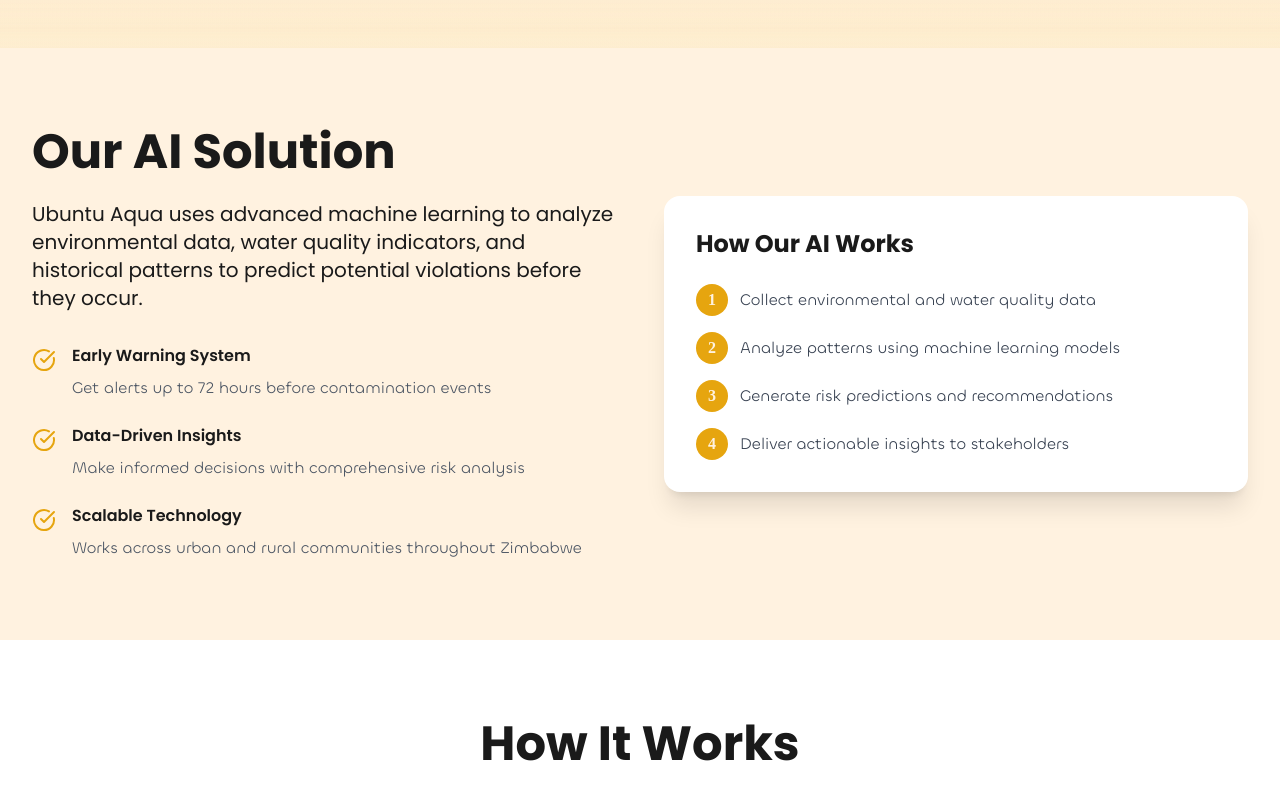
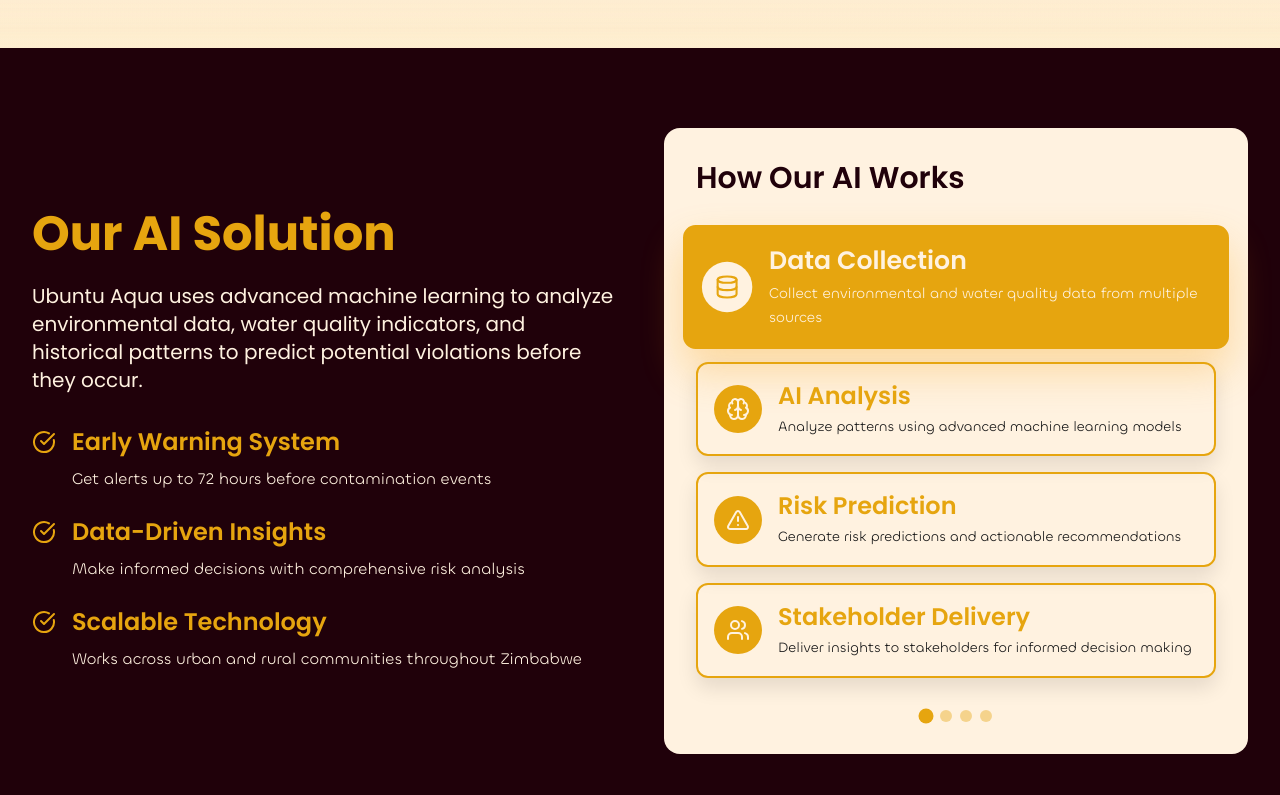
Before and after one commit to keith-ufumeli/ubuntu-aqua, a Next.js app: page / in a window 1280 px wide. Shown: the part 1980-2775 px from the top of the page. Built offline with nearby package versions, Linux system fonts and the light colour scheme.

Commit message:
Update color palette and enhance styling in Tailwind configuration and global styles: Change licorice color to a darker shade, add new text and background utility classes for licorice and antique white, and apply these styles in the Footer and Solution components for improved visual consistency.

```diff
--- a/src/app/globals.css
+++ b/src/app/globals.css
@@ -39,7 +39,7 @@
   :root {
     /* New color palette: Gamboge primary, Licorice secondary, Antique White background */
     --background: 34 100% 94%; /* Antique White #FAEBD7 */
-    --foreground: 0 0% 10%; /* Licorice #1A1A1A */
+    --foreground: 0 0% 10%; /* Licorice #1A1A1A  */
     --card: 34 100% 94%; /* Antique White #FAEBD7 */
     --card-foreground: 0 0% 10%; /* Licorice #1A1A1A */
     --popover: 34 100% 94%; /* Antique White #FAEBD7 */
@@ -198,4 +198,28 @@
   h1, h2, h3, h4, h5, h6 {
     @apply font-heading;
   }
+
+  .licorice-text {
+    @apply text-[#20010A];
+  }
+
+  .antique-white-text {
+    @apply text-[#FAEBD7];
+  }
+
+  .gamboge-text {
+    @apply text-[#E49B0F];
+  }
+
+  .licorice-background {
+    @apply bg-[#20010A];
+  }
+
+  .antique-white-background {
+    @apply bg-[#FAEBD7];
+  }
+
+  .gamboge-background {
+    @apply bg-[#E49B0F];
+  }
 }
--- a/src/components/layout/Footer.tsx
+++ b/src/components/layout/Footer.tsx
@@ -6,7 +6,7 @@
 
 export default function Footer() {
   return (
-    <footer className="bg-secondary text-secondary-foreground py-16">
+    <footer className="licorice-background text-secondary-foreground py-16">
       <div className="max-w-7xl mx-auto px-4 sm:px-6 lg:px-8">
         <div className="grid md:grid-cols-4 gap-8">
           <div className="md:col-span-2">
--- a/src/components/sections/Problem.tsx
+++ b/src/components/sections/Problem.tsx
@@ -202,7 +202,7 @@
             {/* First Row - Heading and Description */}
             <div>
               <h2 className="font-heading text-3xl sm:text-4xl lg:text-[2.25rem] font-medium text-foreground leading-tight mb-6">
-                <span className="text-foreground">The Water Crisis in </span>
+                <span className="text-[#744127]">The Water Crisis in </span>
                 <span className="text-primary">Zimbabwe</span>
               </h2>
               <p className="text-base sm:text-lg body-text text-foreground">
--- a/src/components/sections/Solution.tsx
+++ b/src/components/sections/Solution.tsx
@@ -1,15 +1,110 @@
-import { CheckCircle } from 'lucide-react';
+'use client';
+
+import { CheckCircle, Database, Brain, AlertTriangle, Users } from 'lucide-react';
+import { useEffect, useRef, useState } from 'react';
+import { gsap } from 'gsap';
+
+const solutionSteps = [
+  {
+    id: 1,
+    title: "Data Collection",
+    description: "Collect environmental and water quality data from multiple sources",
+    icon: Database
+  },
+  {
+    id: 2,
+    title: "AI Analysis",
+    description: "Analyze patterns using advanced machine learning models",
+    icon: Brain
+  },
+  {
+    id: 3,
+    title: "Risk Prediction",
+    description: "Generate risk predictions and actionable recommendations",
+    icon: AlertTriangle
+  },
+  {
+    id: 4,
+    title: "Stakeholder Delivery",
+    description: "Deliver insights to stakeholders for informed decision making",
+    icon: Users
+  }
+];
 
 export default function Solution() {
+  const [activeStep, setActiveStep] = useState(0);
+  const stepRefs = useRef<(HTMLDivElement | null)[]>([]);
+  const containerRef = useRef<HTMLDivElement>(null);
+
+  useEffect(() => {
+    const ctx = gsap.context(() => {
+      // Initial animation for the container
+      gsap.fromTo(containerRef.current,
+        { opacity: 0, y: 50 },
+        { opacity: 1, y: 0, duration: 1, ease: "power2.out" }
+      );
+
+      // Animate steps on mount
+      gsap.fromTo(stepRefs.current,
+        { opacity: 0, x: 30 },
+        {
+          opacity: 1,
+          x: 0,
+          duration: 0.6,
+          stagger: 0.2,
+          ease: "power2.out",
+          delay: 0.3
+        }
+      );
+    });
+
+    return () => ctx.revert();
+  }, []);
+
+  useEffect(() => {
+    // Animate step transitions
+    const ctx = gsap.context(() => {
+      stepRefs.current.forEach((ref, index) => {
+        if (ref) {
+          if (index === activeStep) {
+            gsap.to(ref, {
+              scale: 1.05,
+              boxShadow: "0 20px 40px rgba(244, 158, 11, 0.3)",
+              duration: 0.4,
+              ease: "power2.out"
+            });
+          } else {
+            gsap.to(ref, {
+              scale: 1,
+              boxShadow: "0 10px 20px rgba(0, 0, 0, 0.1)",
+              duration: 0.4,
+              ease: "power2.out"
+            });
+          }
+        }
+      });
+    });
+
+    return () => ctx.revert();
+  }, [activeStep]);
+
+  const handleStepClick = (index: number) => {
+    setActiveStep(index);
+  };
+
+  const setStepRef = (index: number) => (el: HTMLDivElement | null) => {
+    stepRefs.current[index] = el;
+  };
+
   return (
-    <section id="solution" className="py-20 bg-background">
+    <section id="solution" className="py-20 bg-[#20010A]">
       <div className="max-w-7xl mx-auto px-4 sm:px-6 lg:px-8">
         <div className="grid lg:grid-cols-2 gap-12 items-center">
-          <div>
-            <h2 className="heading-primary mb-6">
+          <div ref={containerRef}>
+            <h2 className="heading-primary mb-6 text-primary">
               Our AI Solution
             </h2>
-            <p className="text-large body-text mb-8">
+            <p className="text-large mb-8 text-primary-foreground body-text">
               Ubuntu Aqua uses advanced machine learning to analyze environmental data,
               water quality indicators, and historical patterns to predict potential
               violations before they occur.
@@ -17,51 +112,94 @@
 
             <div className="space-y-6">
               <div className="flex items-start space-x-4">
-                <CheckCircle className="h-6 w-6 text-accent mt-1 flex-shrink-0" />
+                <CheckCircle className="h-6 w-6 mt-1 flex-shrink-0 text-primary" />
                 <div>
-                  <h3 className="font-semibold text-foreground mb-2">Early Warning System</h3>
-                  <p className="text-gray-600 font-body">Get alerts up to 72 hours before contamination events</p>
+                  <h3 className="heading-tertiary mb-2 text-primary">Early Warning System</h3>
+                  <p className="body-text text-primary-foreground">Get alerts up to 72 hours before contamination events</p>
                 </div>
               </div>
 
               <div className="flex items-start space-x-4">
-                <CheckCircle className="h-6 w-6 text-accent mt-1 flex-shrink-0" />
+                <CheckCircle className="h-6 w-6 mt-1 flex-shrink-0 text-primary" />
                 <div>
-                  <h3 className="font-semibold text-foreground mb-2">Data-Driven Insights</h3>
-                  <p className="text-gray-600 font-body">Make informed decisions with comprehensive risk analysis</p>
+                  <h3 className="heading-tertiary mb-2 text-primary">Data-Driven Insights</h3>
+                  <p className="body-text text-primary-foreground">Make informed decisions with comprehensive risk analysis</p>
                 </div>
               </div>
 
               <div className="flex items-start space-x-4">
-                <CheckCircle className="h-6 w-6 text-accent mt-1 flex-shrink-0" />
+                <CheckCircle className="h-6 w-6 mt-1 flex-shrink-0 text-primary" />
                 <div>
-                  <h3 className="font-semibold text-foreground mb-2">Scalable Technology</h3>
-                  <p className="text-gray-600 font-body">Works across urban and rural communities throughout Zimbabwe</p>
+                  <h3 className="heading-tertiary mb-2 text-primary">Scalable Technology</h3>
+                  <p className="body-text text-primary-foreground">Works across urban and rural communities throughout Zimbabwe</p>
                 </div>
               </div>
             </div>
           </div>
 
           <div className="relative">
-            <div className="bg-white rounded-2xl shadow-xl p-8">
-              <h3 className="text-2xl font-bold text-foreground mb-6">How Our AI Works</h3>
+            <div className="rounded-2xl p-8 bg-card">
+              <h3 className="heading-secondary licorice-text mb-8">
+                How Our AI Works
+              </h3>
+
               <div className="space-y-4">
-                <div className="flex items-center space-x-3">
-                  <div className="w-8 h-8 bg-primary text-primary-foreground rounded-full flex items-center justify-center font-bold">1</div>
-                  <span className="text-gray-700 font-body">Collect environmental and water quality data</span>
-                </div>
-                <div className="flex items-center space-x-3">
-                  <div className="w-8 h-8 bg-primary text-primary-foreground rounded-full flex items-center justify-center font-bold">2</div>
-                  <span className="text-gray-700 font-body">Analyze patterns using machine learning models</span>
-                </div>
-                <div className="flex items-center space-x-3">
-                  <div className="w-8 h-8 bg-primary text-primary-foreground rounded-full flex items-center justify-center font-bold">3</div>
-                  <span className="text-gray-700 font-body">Generate risk predictions and recommendations</span>
-                </div>
-                <div className="flex items-center space-x-3">
-                  <div className="w-8 h-8 bg-primary text-primary-foreground rounded-full flex items-center justify-center font-bold">4</div>
-                  <span className="text-gray-700 font-body">Deliver actionable insights to stakeholders</span>
-                </div>
+                {solutionSteps.map((step, index) => {
+                  const IconComponent = step.icon;
+                  return (
+                    <div
+                      key={step.id}
+                      ref={setStepRef(index)}
+                      onClick={() => handleStepClick(index)}
+                      className={`flex items-center space-x-4 p-4 rounded-xl cursor-pointer transition-all duration-300 hover:scale-105 border-2 ${
+                        index === activeStep
+                          ? 'bg-primary border-primary'
+                          : 'bg-transparent border-primary'
+                      }`}
+                    >
+                      <div
+                        className={`w-12 h-12 rounded-full flex items-center justify-center ${
+                          index === activeStep
+                            ? 'bg-card text-primary'
+                            : 'bg-primary text-primary-foreground'
+                        }`}
+                      >
+                        <IconComponent className="w-6 h-6" />
+                      </div>
+                      <div className="flex-1">
+                        <h4
+                          className={`heading-tertiary mb-1 ${
+                            index === activeStep ? 'text-primary-foreground' : 'text-primary'
+                          }`}
+                        >
+                          {step.title}
+                        </h4>
+                        <p
+                          className={`text-sm leading-relaxed body-text ${
+                            index === activeStep ? 'text-primary-foreground' : 'text-card-foreground'
+                          }`}
+                        >
+                          {step.description}
+                        </p>
+                      </div>
+                    </div>
+                  );
+                })}
+              </div>
+
+              {/* Progress indicators */}
+              <div className="flex justify-center space-x-2 mt-8">
+                {solutionSteps.map((_, index) => (
+                  <button
+                    key={index}
+                    onClick={() => handleStepClick(index)}
+                    className={`w-3 h-3 rounded-full transition-all duration-300 bg-primary ${
+                      index === activeStep ? 'scale-125 opacity-100' : 'scale-100 opacity-40'
+                    }`}
+                    aria-label={`Go to step ${index + 1}`}
+                    title={`Go to step ${index + 1}`}
+                  />
+                ))}
               </div>
             </div>
           </div>
--- a/tailwind.config.js
+++ b/tailwind.config.js
@@ -79,7 +79,7 @@
 				'700': '#4f4f4f',
 				'800': '#454545',
 				'900': '#3d3d3d',
-				'950': '#1A1A1A' // Main licorice
+				'950': '#20010A' // Main licorice
 			},
 			'antique-white': {
 				'50': '#fefdfb',
```
